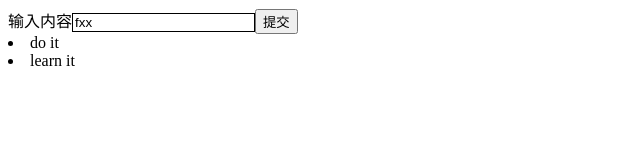
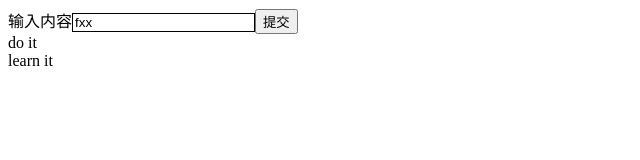
Before and after one commit to ohmyskyhigh/da-app, a React (Create React App) app: page / in a window 1280 px wide. Shown: the top 160 px of the page, without its empty margins (0-640 px from the left). Built offline with nearby package versions, Linux system fonts and the light colour scheme.

Commit message:
new component

```diff
--- /dev/null
+++ b/src/TodoItems.js
@@ -0,0 +1,26 @@
+import React, {Component} from 'react';
+
+class TodoItems extends Component{
+
+  constructor(props){
+    {/*在constructor函数中bind this*/}
+    super(props);
+    this.handleButtonClick = this.handleButtonClick.bind(this)
+  }
+
+  render(){
+    const {TodoContents} = this.props
+    return (
+        <div onClick={this.handleButtonClick}>
+          {TodoContents}
+        </div>
+    )
+  }
+
+  handleButtonClick(){
+    const {deleteItem, ContenctIdx} = this.props
+    deleteItem(ContenctIdx)
+  }
+}
+
+export default TodoItems
--- a/src/Todos.js
+++ b/src/Todos.js
@@ -1,5 +1,6 @@
 import react, {Component, Fragment} from 'react';
 import './Todos.css'
+import TodoItems from './TodoItems'
 
 class Todos extends Component{
   constructor(props){
@@ -10,6 +11,9 @@ class Todos extends Component{
              'learn it'
             ]
     }
+    this.handleInput = this.handleInput.bind(this)
+    this.handleButtonClick = this.handleButtonClick.bind(this)
+    this.deleteItem = this.deleteItem.bind(this)
   }
 
   render(){
@@ -22,21 +26,22 @@ class Todos extends Component{
             id = "insertArea"
             className='input'
             value={this.state.inputValue}
-            onChange={this.handleInput.bind(this)}
+            onChange={this.handleInput}
           />
           {/*以下是提交键，提交todos*/}
-          <button onClick={this.handleButtonClick.bind(this) }>提交</button>
+          <button onClick={this.handleButtonClick}>提交</button>
         </header>
         <div>
           {/*以下是显示，显示todos*/}
           {
             this.state.list.map(
               (item, idx) =>
-              <li
-              key={idx}
-              onClick={this.deleteItem.bind(this, idx)}
-              dangerouslySetInnerHTML={{__html: item}}>
-              </li>
+              <div>
+                <TodoItems
+                  TodoContents={item}
+                  ContenctIdx={idx}
+                  deleteItem = {this.deleteItem.bind(this)}/>
+              </div>
             )
           }
         </div>
@@ -45,28 +50,29 @@ class Todos extends Component{
   }
 
   handleInput(e){
-    this.setState(
-      {
-        inputValue: e.target.value
-      }
+    const {value} = e.target
+    this.setState((prevState) =>
+      ({
+        inputValue: value
+      })
     )
   }
 
   handleButtonClick(){
-    this.setState(
-      {
-        list: [...this.state.list, this.state.inputValue],
+    this.setState((prevState) =>
+      ({
+        list: [...prevState.list, prevState.inputValue],
         inputValue: ''
-      }
+      })
     )
   }
 
   deleteItem(idx){
-    const todoLis = [...this.state.list];
-    todoLis.splice(idx, 1)
-    this.setState(
+    this.setState((prevState) =>
       {
-        list: todoLis
+        const todoLis = [...this.state.list];
+        todoLis.splice(idx, 1)
+        return {todoLis}
       }
     )
   }
```
